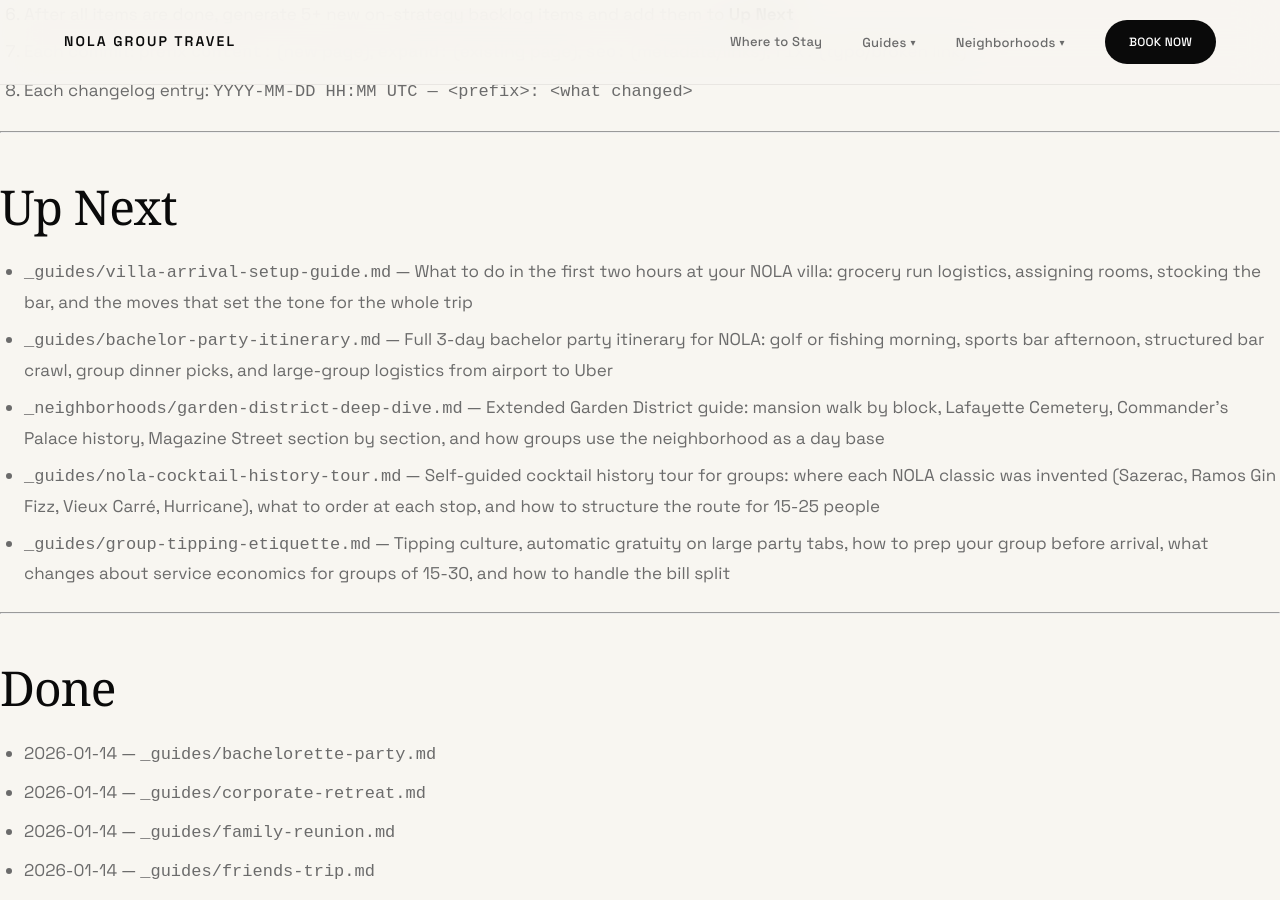
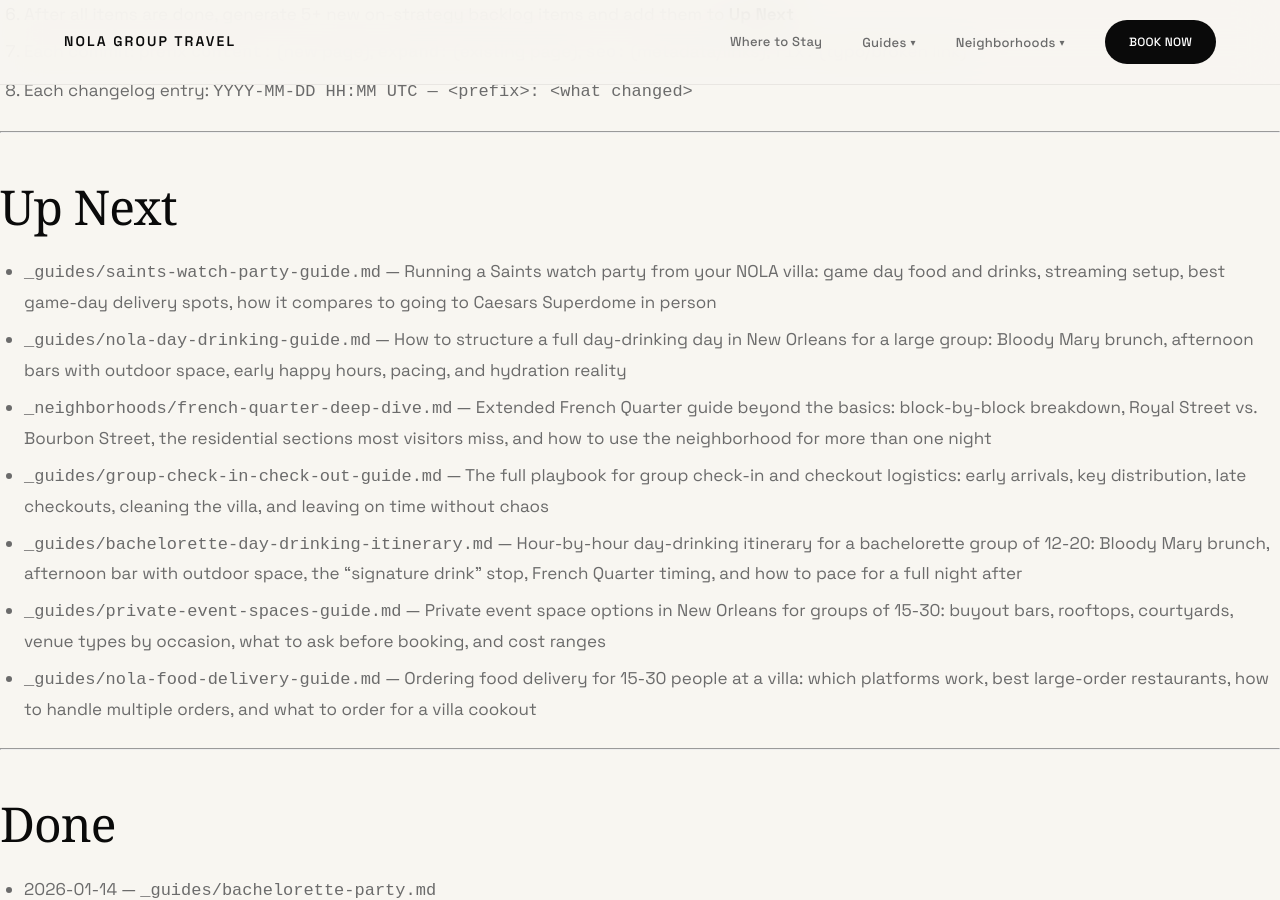
Before and after one commit to sjworth-dev/nola-group-travel, a Jekyll site: the page built from ROADMAP.md, in a window 1280 px wide and 900 px high, scrolled down 3353 px. Built offline with Jekyll 4.4.1, drawn with Linux system fonts in a browser that asks for light colours; some web fonts are replaced; our own code applies the rules of GitHub Pages for plain Markdown files; some of the changed text lies outside the part shown.

Commit message:
seo: update ROADMAP — move 5 items to Done, add 7 new Up Next items, update changelog
https://claude.ai/code/session_01YS1d8nFsxajqBCG2ySpuWX

```diff
--- a/ROADMAP.md
+++ b/ROADMAP.md
@@ -97,11 +97,13 @@ New guides go in `_guides/<slug>.md`. New neighborhood pages go in `_neighborhoo
 
 ## Up Next
 
-- `_guides/villa-arrival-setup-guide.md` — What to do in the first two hours at your NOLA villa: grocery run logistics, assigning rooms, stocking the bar, and the moves that set the tone for the whole trip
-- `_guides/bachelor-party-itinerary.md` — Full 3-day bachelor party itinerary for NOLA: golf or fishing morning, sports bar afternoon, structured bar crawl, group dinner picks, and large-group logistics from airport to Uber
-- `_neighborhoods/garden-district-deep-dive.md` — Extended Garden District guide: mansion walk by block, Lafayette Cemetery, Commander's Palace history, Magazine Street section by section, and how groups use the neighborhood as a day base
-- `_guides/nola-cocktail-history-tour.md` — Self-guided cocktail history tour for groups: where each NOLA classic was invented (Sazerac, Ramos Gin Fizz, Vieux Carré, Hurricane), what to order at each stop, and how to structure the route for 15-25 people
-- `_guides/group-tipping-etiquette.md` — Tipping culture, automatic gratuity on large party tabs, how to prep your group before arrival, what changes about service economics for groups of 15-30, and how to handle the bill split
+- `_guides/saints-watch-party-guide.md` — Running a Saints watch party from your NOLA villa: game day food and drinks, streaming setup, best game-day delivery spots, how it compares to going to Caesars Superdome in person
+- `_guides/nola-day-drinking-guide.md` — How to structure a full day-drinking day in New Orleans for a large group: Bloody Mary brunch, afternoon bars with outdoor space, early happy hours, pacing, and hydration reality
+- `_neighborhoods/french-quarter-deep-dive.md` — Extended French Quarter guide beyond the basics: block-by-block breakdown, Royal Street vs. Bourbon Street, the residential sections most visitors miss, and how to use the neighborhood for more than one night
+- `_guides/group-check-in-check-out-guide.md` — The full playbook for group check-in and checkout logistics: early arrivals, key distribution, late checkouts, cleaning the villa, and leaving on time without chaos
+- `_guides/bachelorette-day-drinking-itinerary.md` — Hour-by-hour day-drinking itinerary for a bachelorette group of 12-20: Bloody Mary brunch, afternoon bar with outdoor space, the "signature drink" stop, French Quarter timing, and how to pace for a full night after
+- `_guides/private-event-spaces-guide.md` — Private event space options in New Orleans for groups of 15-30: buyout bars, rooftops, courtyards, venue types by occasion, what to ask before booking, and cost ranges
+- `_guides/nola-food-delivery-guide.md` — Ordering food delivery for 15-30 people at a villa: which platforms work, best large-order restaurants, how to handle multiple orders, and what to order for a villa cookout
 
 ---
 
@@ -207,6 +209,11 @@ New guides go in `_guides/<slug>.md`. New neighborhood pages go in `_neighborhoo
 - 2026-05-30 — `_neighborhoods/bywater-deep-dive.md`
 - 2026-05-30 — `_guides/group-gifting-guide.md`
 - 2026-05-30 — `_guides/nola-weather-guide.md`
+- 2026-05-31 — `_guides/villa-arrival-setup-guide.md`
+- 2026-05-31 — `_guides/bachelor-party-itinerary.md`
+- 2026-05-31 — `_neighborhoods/garden-district-deep-dive.md`
+- 2026-05-31 — `_guides/nola-cocktail-history-tour.md`
+- 2026-05-31 — `_guides/group-tipping-etiquette.md`
 
 ---
 
@@ -301,3 +308,8 @@ New guides go in `_guides/<slug>.md`. New neighborhood pages go in `_neighborhoo
 2026-05-30 12:30 UTC — content: add _neighborhoods/bywater-deep-dive.md — extended Bywater guide with street-by-street breakdown, levee walk, art scene, and walking tour structure
 2026-05-30 12:45 UTC — content: add _guides/group-gifting-guide.md — group gift coordination for bachelorette, birthday, and milestone trips with local NOLA vendors and payment logistics
 2026-05-30 13:00 UTC — content: add _guides/nola-weather-guide.md — month-by-month weather reality for NOLA group trips with hurricane season guidance and seasonal planning windows
+2026-05-31 10:00 UTC — content: add _guides/villa-arrival-setup-guide.md — first two hours villa arrival playbook for groups of 15-30
+2026-05-31 10:15 UTC — content: add _guides/bachelor-party-itinerary.md — full 3-day bachelor party itinerary with activity options, bar crawl structure, and logistics
+2026-05-31 10:30 UTC — content: add _neighborhoods/garden-district-deep-dive.md — extended Garden District guide with mansion walk, Lafayette Cemetery, Commander's Palace, and Magazine Street by section
+2026-05-31 10:45 UTC — content: add _guides/nola-cocktail-history-tour.md — self-guided cocktail history tour covering Sazerac, Ramos Gin Fizz, Vieux Carré, Hurricane, and large-group logistics
+2026-05-31 11:00 UTC — content: add _guides/group-tipping-etiquette.md — auto-grat, bill splits, and service economics for groups of 15-30
```
